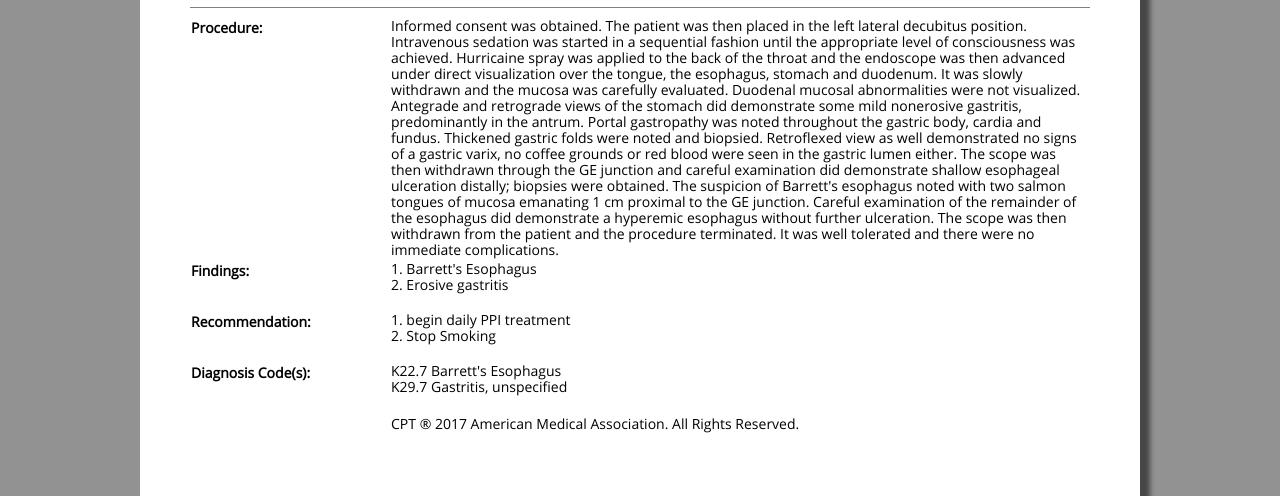
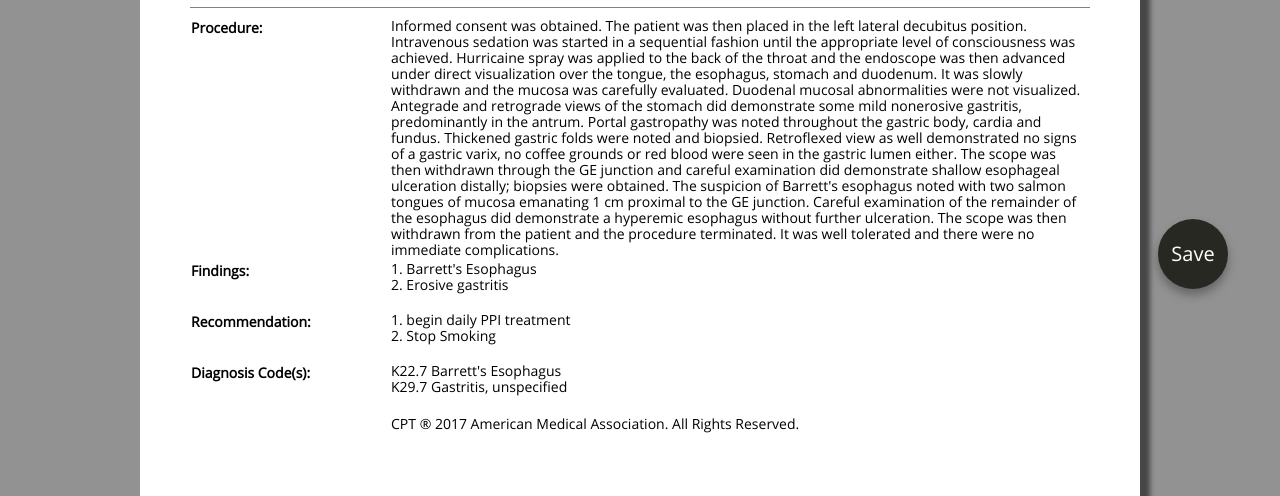
Before and after one commit to g-cole/ClinFT, a Flask app: template clinft/templates/index.html in a window 1280 px wide. Shown: the part 459-955 px from the top of the page. Run offline with Flask 2, Linux system fonts and the light colour scheme; the template is opened without the code that fills it, so the values that code supplies are empty.

Commit message:
Tooltip fix, js data dict added, save button added

```diff
--- a/clinft/static/css/clinFT.css
+++ b/clinft/static/css/clinFT.css
@@ -84,3 +84,7 @@
   bottom: 5px;
   right: 5px;
 }
+
+.btn:active {
+	color: gray;
+}
--- a/clinft/static/css/style.css
+++ b/clinft/static/css/style.css
@@ -60,3 +60,27 @@ input {
 	font-size: 14px;
 	width: 100%;
 }
+
+.savebtn {
+	cursor: pointer;
+	width: 70px;
+	height: 70px;
+	background-color: rgb(39,40,34);
+	border-radius: 50%;
+	box-shadow: 0 6px 10px 0 #666;
+	transition: all 0.1s ease-in-out;
+
+	font-size: 20px;
+	color: white;
+	text-align: center;
+	line-height: 70px;
+
+	position: fixed;
+	right: 52px;
+	bottom: 52px;
+}
+
+.savebtn:hover {
+	box-shadow: 0 6px 14px 0 #666;
+	transform: scale(1.05);
+}
--- a/clinft/static/js/clinFT.js
+++ b/clinft/static/js/clinFT.js
@@ -44,8 +44,13 @@ document.addEventListener('DOMContentLoaded', function(event) {
     var tt = document.createElement('div');
     tt.id = 'tooltip';
     document.body.appendChild(tt);
-    tt.addEventListener("mouseout", function(){
-        this.style.visibility = "hidden";
+    //mouseout tooltip
+    tt.addEventListener("mouseout", function(event){
+        var e = event.toElement || event.relatedTarget;
+        if (e.parentNode == this || e == this) {
+            return;
+        }
+    this.style.visibility = "hidden";
     });
 });
 
@@ -57,11 +62,14 @@ function processMarks(){
             handleHover(this);
         }, false);
         markList[i].parentNode.parentNode.parentNode.getElementsByClassName('clinFT_textarea')[0].addEventListener('mousemove',function(ev){
-            this.style.display = "none"
+            this.style.display = "none";
             var tar = document.elementFromPoint(ev.clientX, ev.clientY);
             this.style.display = "block";
             //if (!tar.classList.contains('mark') || !tar.classList.contains('btn')) {
-            if (tar != document.getElementById('tooltip') || tar != document.getElementById('tooltip').getElementsByClassName('btn')[0]) {
+            //if (tar != document.getElementById('tooltip') || tar != document.getElementById('tooltip').getElementsByClassName('btn')[0]) {
+            //console.log(tar);
+            //mouseout highlight
+            if (tar != this) {
                 document.getElementById('tooltip').style.visibility = "hidden";
             }
             tar.dispatchEvent(new Event('mousemove'));
@@ -74,8 +82,8 @@ function handleHover(highlight) {
     var theTextL = theText.toLowerCase();
     //document.getElementById('examType').value = theText;
     var tooltip = document.getElementById('tooltip')
-    tooltip.innerHTML = 'Discovered SNOMED concept:<br>' + theText + ' : ' + snomed[theTextL] + '<button class="btn">Apply SNOMED code</button>';
-    //tooltip.innerHTML += '<button class="btn">Apply SNOMED code</button>';
+    tooltip.innerHTML = 'Discovered SNOMED concept:<br>' + theText + ' : ' + snomed[theTextL];
+    tooltip.innerHTML += '<button class="btn">Apply SNOMED code</button>';
     hpos = highlight.getBoundingClientRect();
     tooltip.style.left = hpos.left-125+(hpos.width/2)+'px'; //150 = half tooltip width
     tooltip.style.top = hpos.top-80+window.scrollY+'px'; //80 = tooltip height
--- a/clinft/templates/index.html
+++ b/clinft/templates/index.html
@@ -126,6 +126,8 @@ K29.7 Gastritis, unspecified</textarea>
     </table>
     </form>
 
+    <div class="savebtn" onclick="alert('Not yet implemented.')">Save</div>
+
     <script src="{{ url_for('static', filename = 'js/clinft.js') }}"></script>
 
 </body>
```
